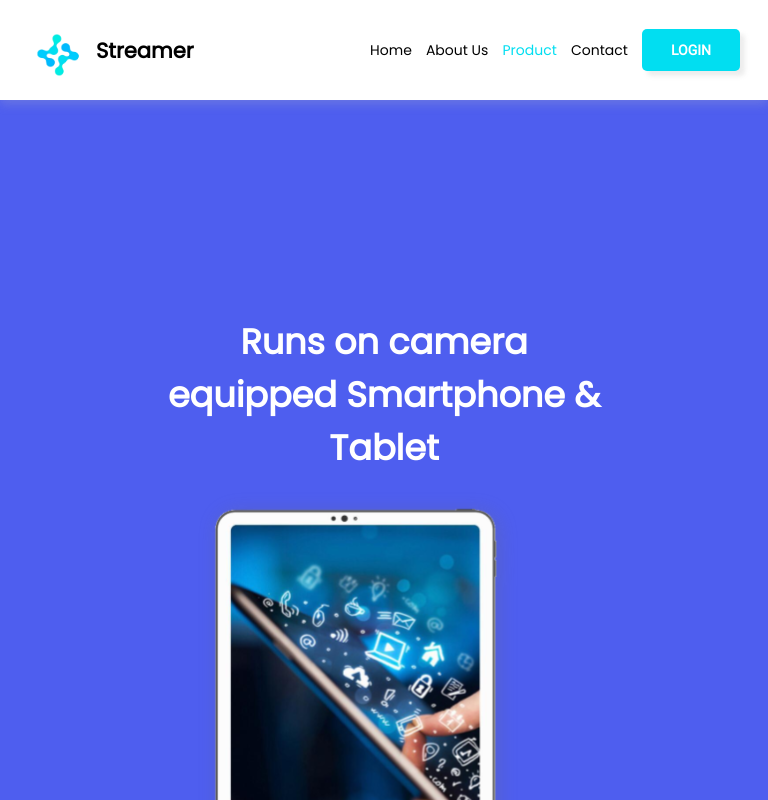
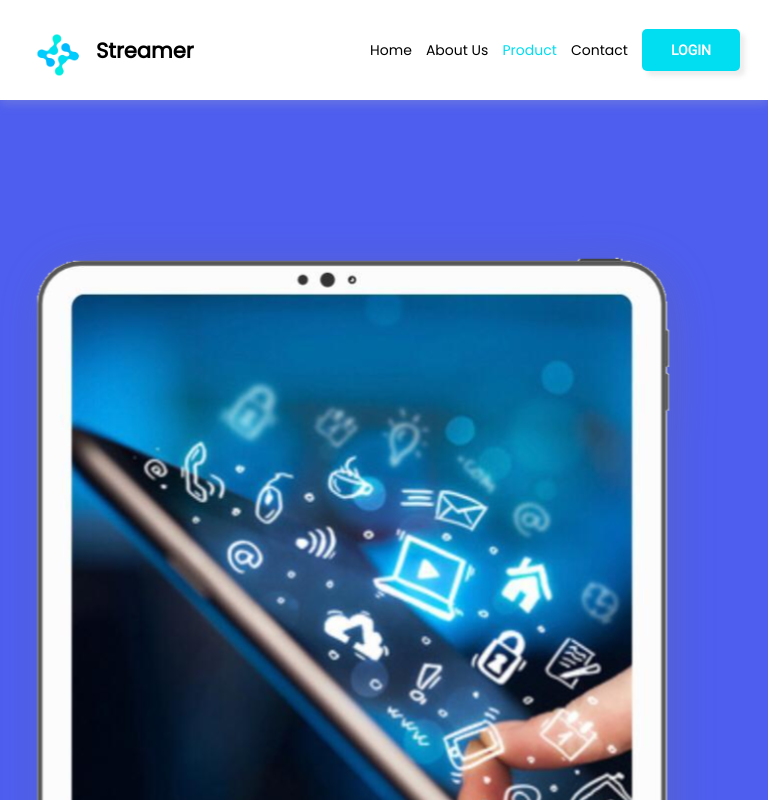
Before and after one commit to sarthakagrawal927/streamer-web, a React (Create React App) app: page /product in a window 768 px wide. Shown: the top 800 px of the page. Built offline with nearby package versions, Linux system fonts and the light colour scheme.

Commit message:
replaced scale with transorm scale

```diff
--- a/src/pages/Product/Product.scss
+++ b/src/pages/Product/Product.scss
@@ -7,7 +7,7 @@
             height: 579px;
             right: 15em;
             top: 10em;
-            scale: 1.2;
+            transform: scale(1.2);
         }
         #background-svg {
             position: absolute;
@@ -56,7 +56,7 @@
             width: 400px;
             height: 579px;
             top: 30em;
-            scale: 0.8;
+            transform: scale(1.8);
         }
         #background-svg {
             display: none;
--- a/src/pages/Showcase/Showcase.scss
+++ b/src/pages/Showcase/Showcase.scss
@@ -317,20 +317,20 @@ ul {
                     position: absolute;
                     left: -10em;
                     top: 0;
-                    scale: 0.5;
+                    transform: scale(0.5);
                 }
                 &-2 {
                     position: absolute;
                     left: -18em;
                     top: 80em;
                     z-index: -1;
-                    scale: 0.5;
+                    transform: scale(0.5);
                 }
                 &-3 {
                     position: absolute;
                     right: -13em;
                     top: 5em;
-                    scale: 0.4;
+                    transform: scale(0.4);
                 }
 
                 &-4 {
@@ -509,7 +509,7 @@ ul {
                 flex-direction: row;
                 justify-content: space-around;
                 width: 50%;
-                scale: 0.8;
+                transform: scale(0.8);
                 align-items: center;
                 .cards {
                     &-1 {
```
